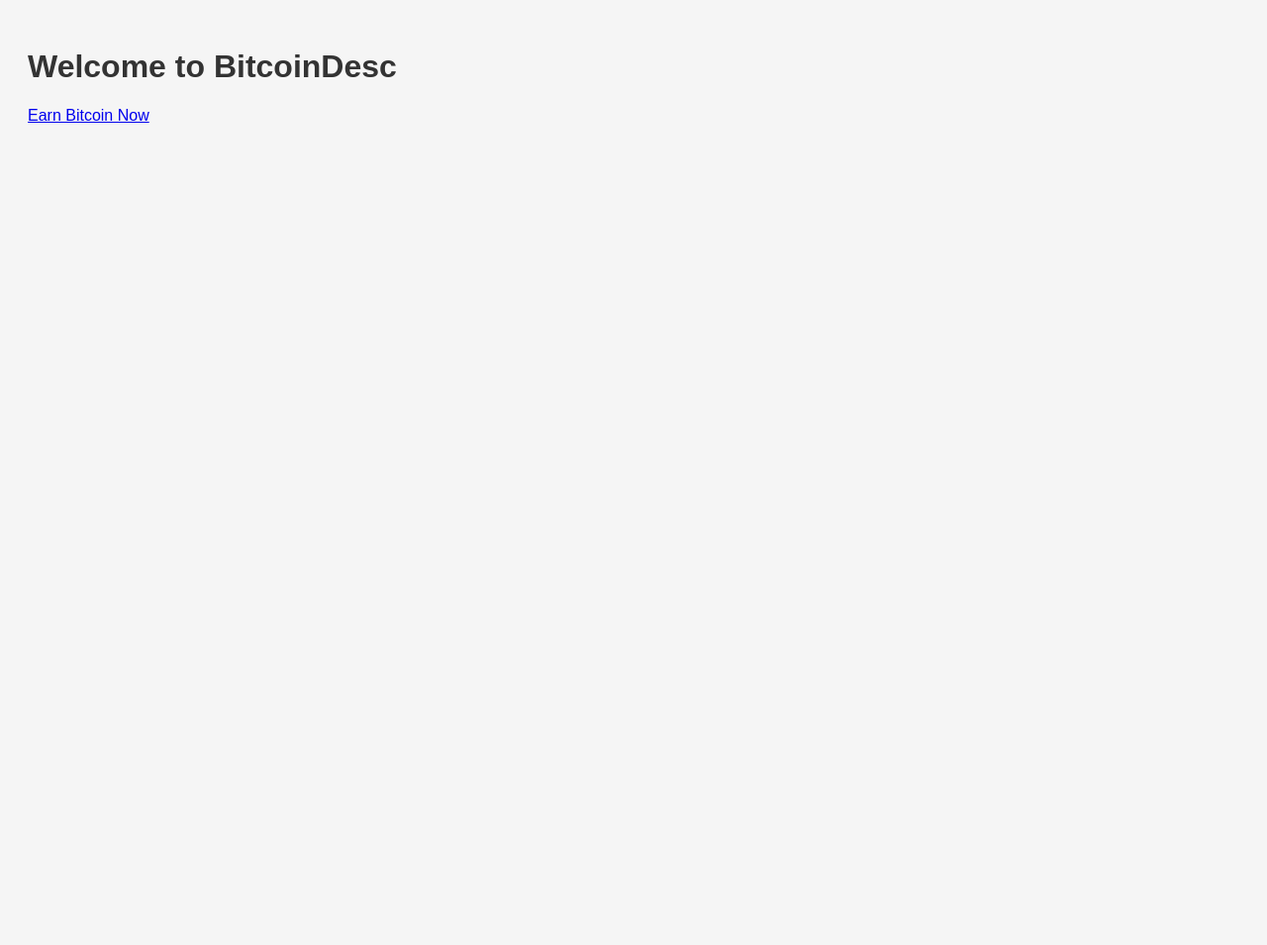
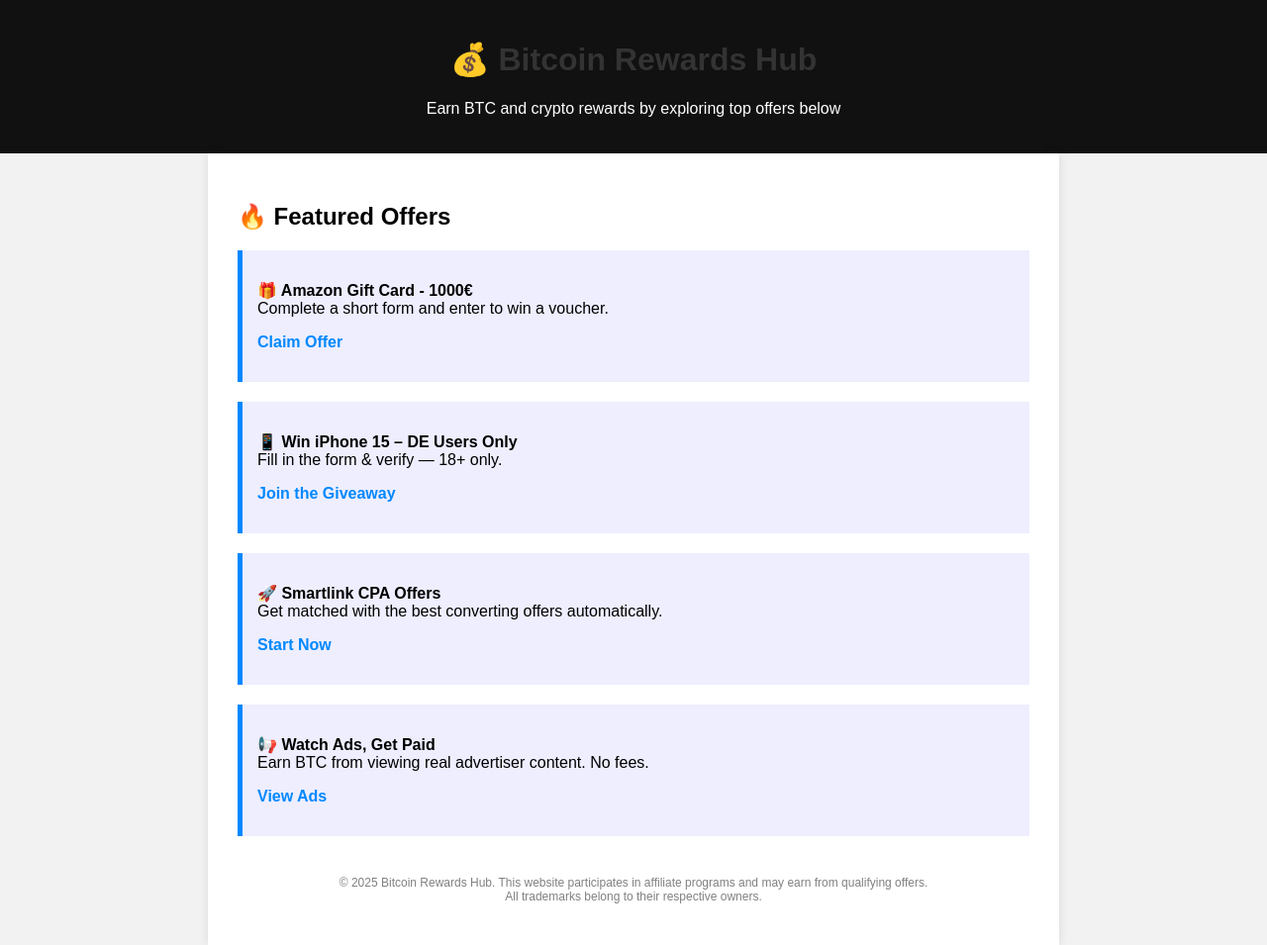
Before and after one commit to bjornthorsen97/affiliate-site, a plain HTML site: page index.html in a window 1280 px wide. Shown: the whole page at 99% size. Before the commit the page ends 800 px from the top, so only its background shows below. Drawn offline with Linux system fonts and the light colour scheme.

Commit message:
Update index.html

```diff
--- a/index.html
+++ b/index.html
@@ -1,10 +1,87 @@
 <!DOCTYPE html>
 <html lang="en">
 <head>
-    <meta name="clckd" content="67f46155fa62b1532371efa02cbe5ff6" />
-  <meta charset="UTF-8"><title>Bitcoin Earn</title><link rel="stylesheet" href="assets/css/style.css"></head>
+  <meta charset="UTF-8">
+  <meta name="viewport" content="width=device-width, initial-scale=1.0">
+  <title>Bitcoin Rewards Hub</title>
+  <style>
+    body {
+      font-family: Arial, sans-serif;
+      background: #f2f2f2;
+      margin: 0;
+      padding: 0;
+    }
+    header {
+      background-color: #111;
+      color: white;
+      padding: 20px;
+      text-align: center;
+    }
+    main {
+      padding: 30px;
+      max-width: 800px;
+      margin: auto;
+      background: white;
+      box-shadow: 0 0 10px rgba(0,0,0,0.1);
+    }
+    h1 {
+      color: #333;
+    }
+    .offer {
+      background-color: #eef;
+      border-left: 5px solid #08f;
+      padding: 15px;
+      margin-bottom: 20px;
+    }
+    .offer a {
+      color: #08f;
+      font-weight: bold;
+      text-decoration: none;
+    }
+    footer {
+      text-align: center;
+      font-size: 12px;
+      margin-top: 40px;
+      color: gray;
+    }
+  </style>
+</head>
 <body>
-<h1>Welcome to BitcoinDesc</h1>
-<p><a href="https://adnetwork.com/your-tracking-link" target="_blank">Earn Bitcoin Now</a></p>
+  <header>
+    <h1>💰 Bitcoin Rewards Hub</h1>
+    <p>Earn BTC and crypto rewards by exploring top offers below</p>
+  </header>
+  <main>
+    <h2>🔥 Featured Offers</h2>
+
+    <div class="offer">
+      <p><strong>🎁 Amazon Gift Card - 1000€</strong><br>
+      Complete a short form and enter to win a voucher.</p>
+      <p><a href="https://wait-page.eu/a/OYYp4UZxBHkvw4" target="_blank">Claim Offer</a></p>
+    </div>
+
+    <div class="offer">
+      <p><strong>📱 Win iPhone 15 – DE Users Only</strong><br>
+      Fill in the form & verify — 18+ only.</p>
+      <p><a href="https://134l.com/link?z=9558633&var=BTC_CLICK&ymid=LEAD01" target="_blank">Join the Giveaway</a></p>
+    </div>
+
+    <div class="offer">
+      <p><strong>🚀 Smartlink CPA Offers</strong><br>
+      Get matched with the best converting offers automatically.</p>
+      <p><a href="https://lakns.com/link?z=9557500&var=btcuser01&ymid=click01" target="_blank">Start Now</a></p>
+    </div>
+
+    <div class="offer">
+      <p><strong>📢 Watch Ads, Get Paid</strong><br>
+      Earn BTC from viewing real advertiser content. No fees.</p>
+      <p><a href="https://www.profitableratecpm.com/ubagfwgz?key=be7b95572d0e7154e1e83b4118051409" target="_blank">View Ads</a></p>
+    </div>
+
+    <footer>
+      <p>© 2025 Bitcoin Rewards Hub. This website participates in affiliate programs and may earn from qualifying offers.<br>
+      All trademarks belong to their respective owners.</p>
+    </footer>
+  </main>
 </body>
 </html>
```
